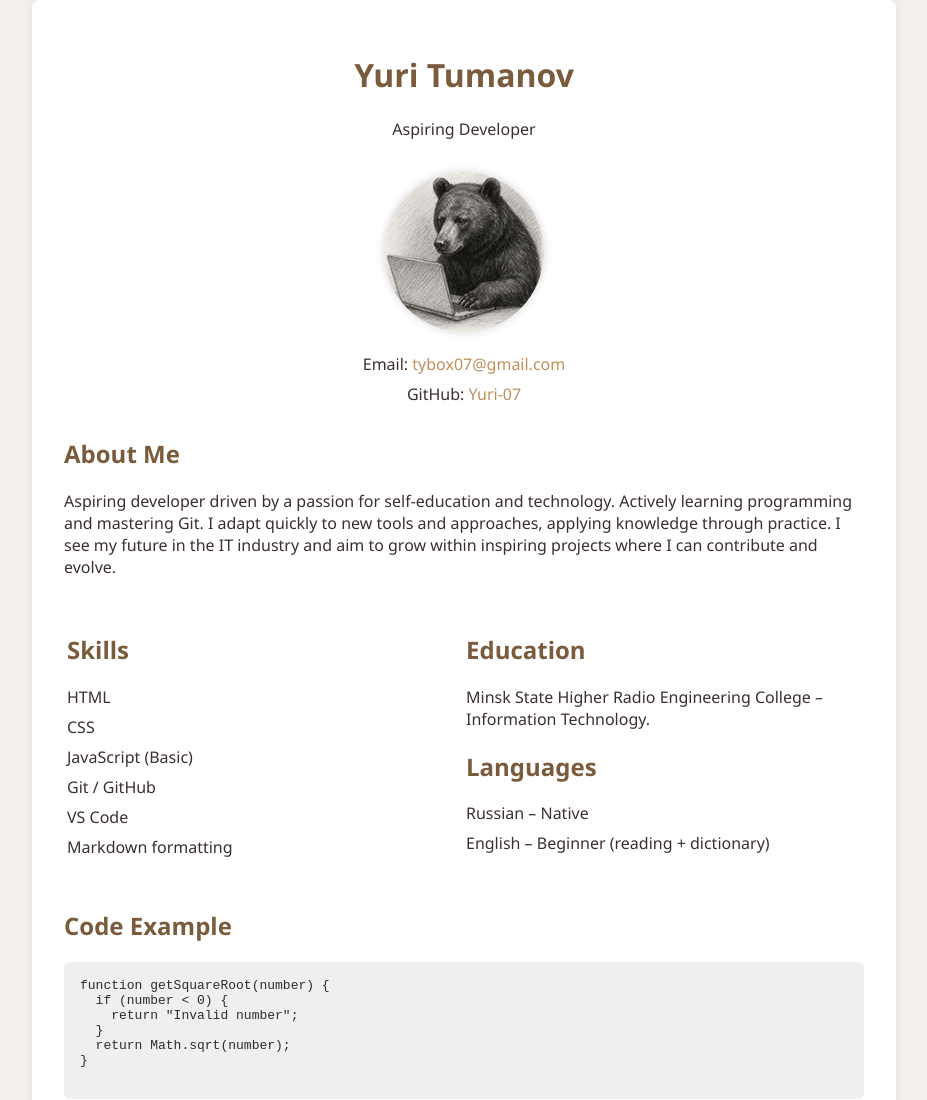
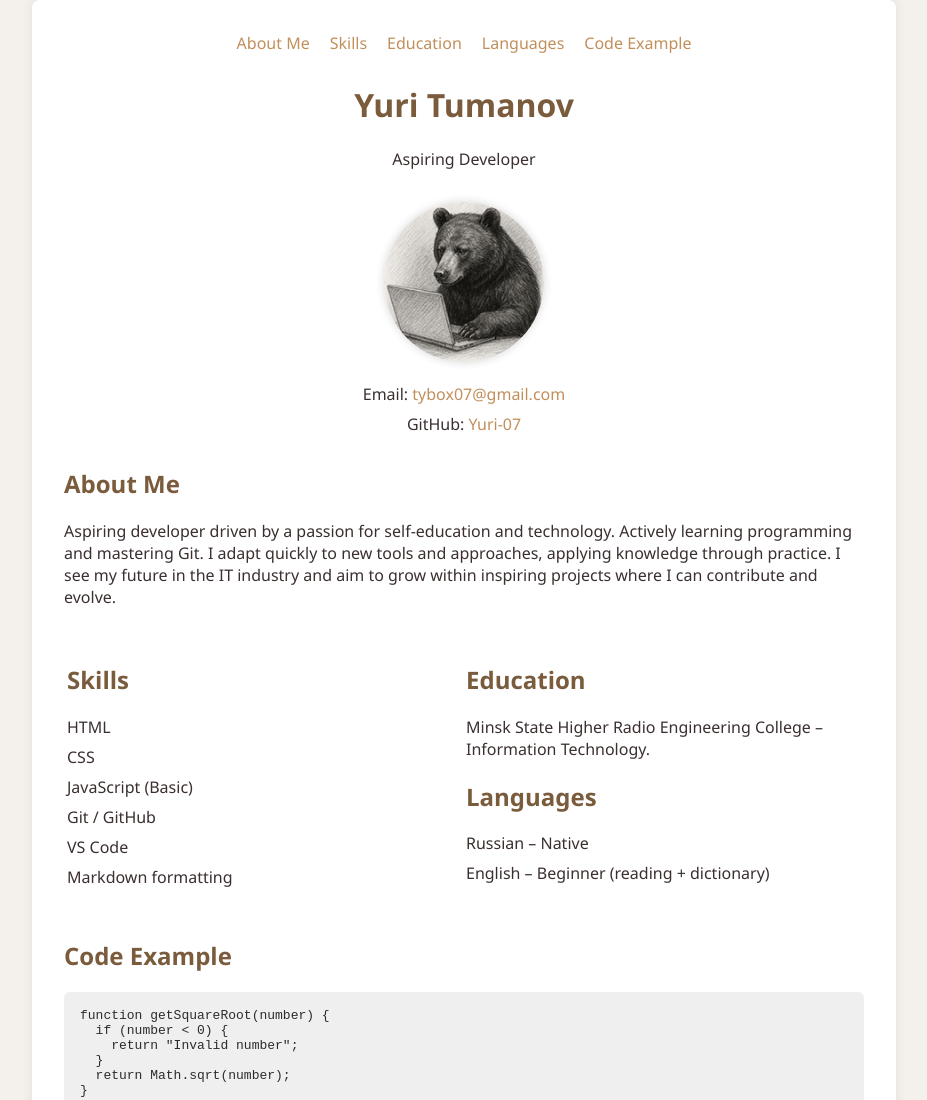
Before and after one commit to Yuri-07/rsschool-cv, a plain HTML site: page index.html in a window 1280 px wide. Shown: the top 1100 px of the page, without its empty margins (176-1103 px from the left). Drawn offline with Linux system fonts and the light colour scheme.

Commit message:
feat: add navigation menu to CV layout

```diff
--- a/index.html
+++ b/index.html
@@ -2,12 +2,22 @@
 <html lang="en">
 <head>
   <meta charset="UTF-8">
-  <title>Yuri Tumanov � CV</title>
+  <title>Yuri Tumanov - CV</title>
   <link rel="stylesheet" href="style.css">
 </head>
 <body>
+
   <div class="container">
     <header>
+      <div class="menu">
+        <ul class="navi">
+          <li><a href="#About">About Me</a></li>
+          <li><a href="#Skills">Skills</a></li>
+          <li><a href="#Education">Education</a></li>
+          <li><a href="#Languages">Languages</a></li>
+          <li><a href="#Code Example">Code Example</a></li>
+        </ul>
+      </div>
       <h1>Yuri Tumanov</h1>
       <p>Aspiring Developer</p>
       <img src="workingBear.jpg" alt="Avatar of Yuri Tumanov" width="160">
@@ -18,7 +28,7 @@
     </header>
     <main>
       <section>
-        <h2>About Me</h2>
+        <h2 id="About">About Me</h2>
         <p>
           Aspiring developer driven by a passion for self-education and technology.
           Actively learning programming and mastering Git. I adapt quickly to new tools and approaches,
@@ -30,7 +40,7 @@
         <table style="width: 100%;">
           <tr valign="top">
             <td style="width: 50%;">
-              <h2>Skills</h2>
+              <h2 id="Skills">Skills</h2>
 		<ul>
   		<li>HTML</li>
   		<li>CSS</li>
@@ -41,9 +51,9 @@
 		</ul>
             </td>
             <td style="width: 50%;">
-              <h2>Education</h2>
+              <h2 id="Education">Education</h2>
               <p>Minsk State Higher Radio Engineering College &ndash; Information Technology.</p>
-              <h2>Languages</h2>
+              <h2 id="Languages">Languages</h2>
               <ul>
                 <li>Russian &ndash; Native</li>
                 <li>English &ndash; Beginner (reading + dictionary)</li>
@@ -53,7 +63,7 @@
         </table>
       </section>
       <section>
-        <h2>Code Example</h2>
+        <h2 id="Code Example">Code Example</h2>
         <pre>
 function getSquareRoot(number) {
   if (number < 0) {
--- a/style.css
+++ b/style.css
@@ -4,6 +4,31 @@ body {
   margin: 0;
   padding: 0;
   color: #3b2f2f;
+}
+
+.menu {
+  top: 0;
+  left: 0;
+  width: 100%;
+}
+
+html {
+  scroll-behavior: smooth;
+}
+
+.navi {
+  display: flex;
+  justify-content: center;
+  gap: 20px;
+  list-style: none;
+  margin: 0;
+  padding: 0;
+}
+
+.navi li a:hover {
+     color: black;
+    border-radius: 5px;
+    text-decoration: none;
 }
 
 .container {
```
